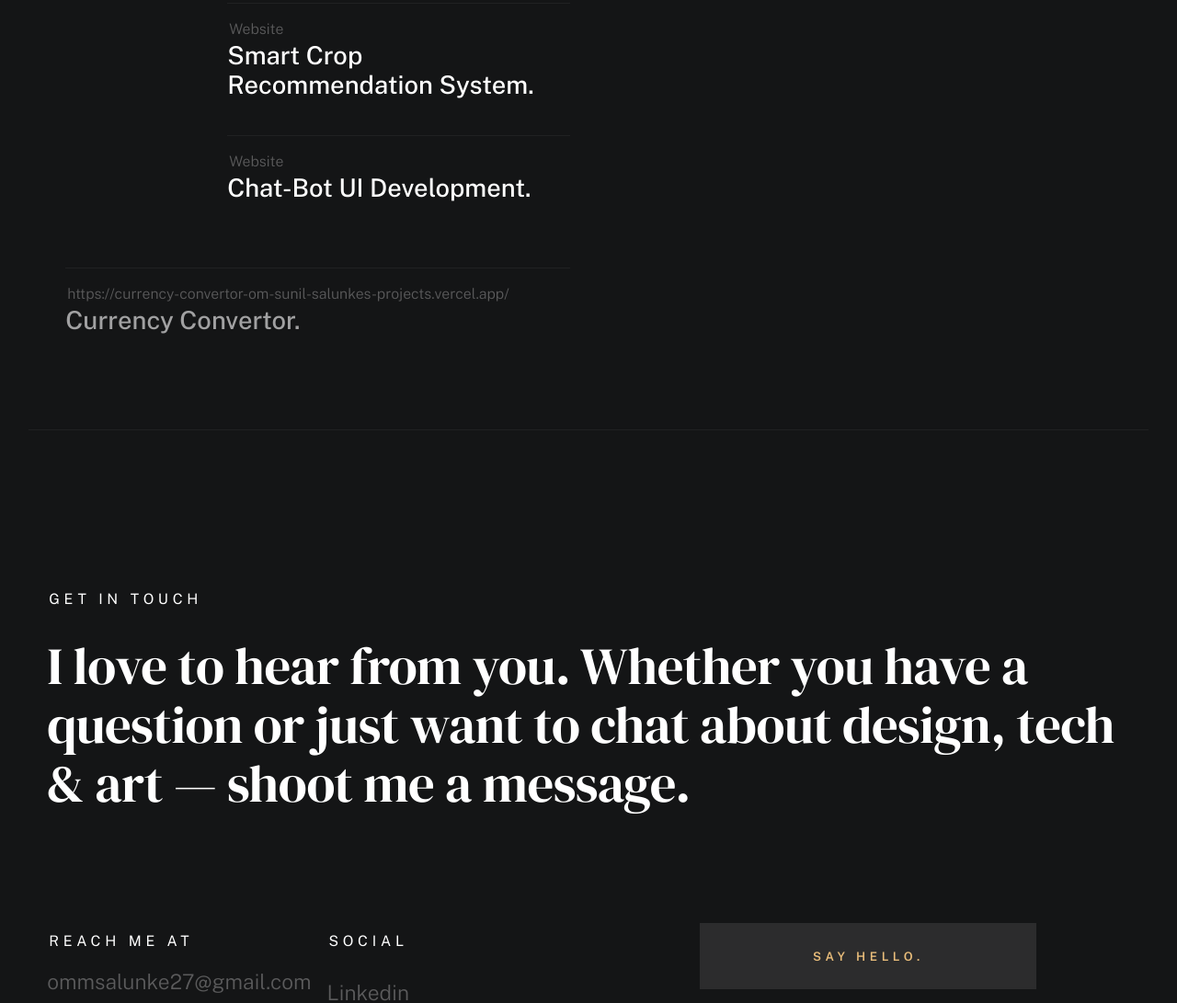
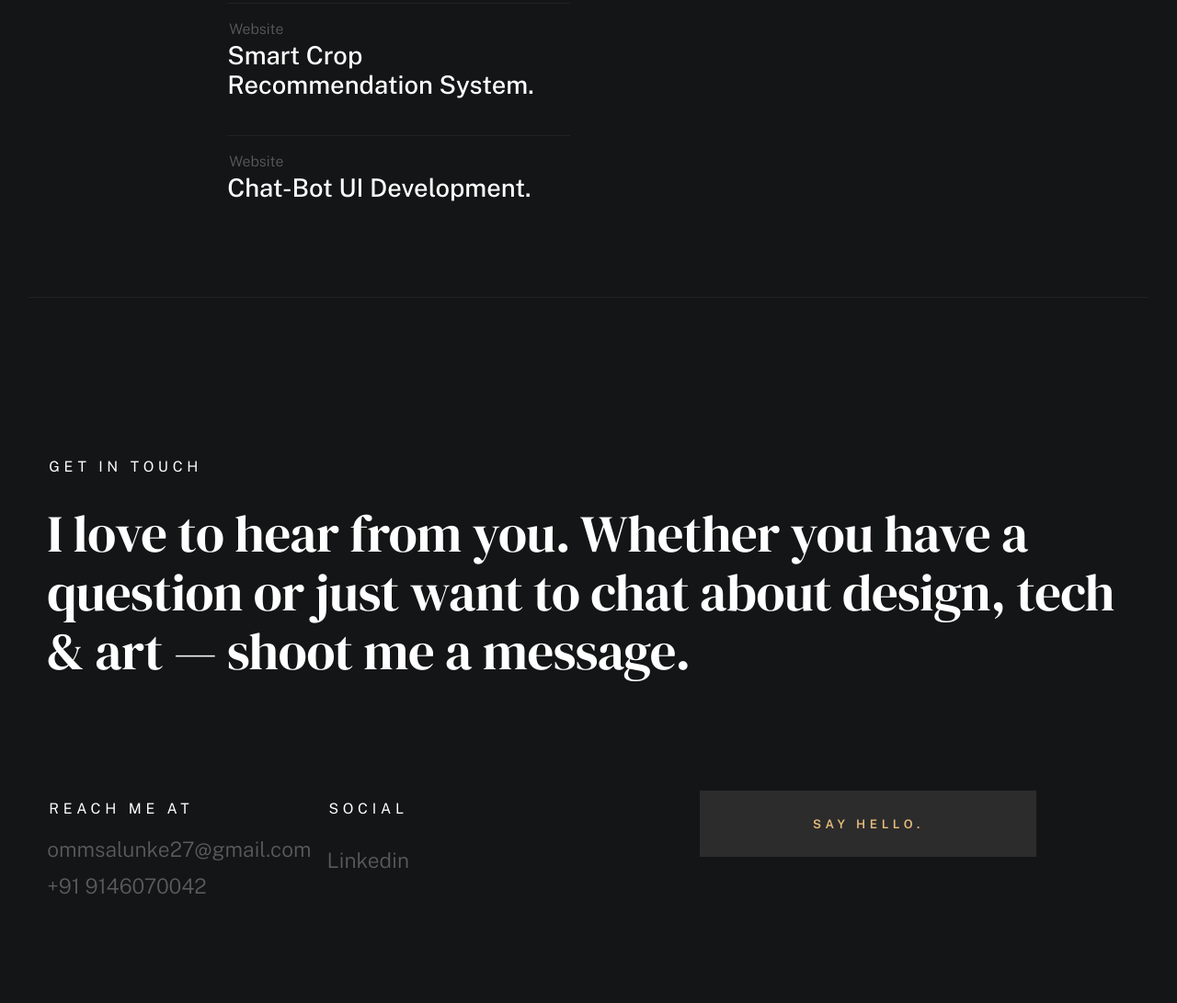
Before and after one commit to omsalunke2927/OM-Portfolio, a plain HTML site: page index.html in a window 1280 px wide. Shown: the part 3085-4176 px from the top of the page at 92% size. Drawn offline with nearby package versions, Linux system fonts and the light colour scheme; a web font is replaced by a local one.

Commit message:
Update index.html

```diff
--- a/index.html
+++ b/index.html
@@ -300,15 +300,7 @@
                                     </div>
                                 </a>
 
-                                <div class="folio-list__item-text">
-                                        <div class="folio-list__item-cat">
-                                            https://currency-convertor-om-sunil-salunkes-projects.vercel.app/
-                                        </div>
-                                        <div class="folio-list__item-title">
-                                            Currency Convertor.
-                                        </div>
-                                    </div>
-                                </a>
+
 
 
 
```
